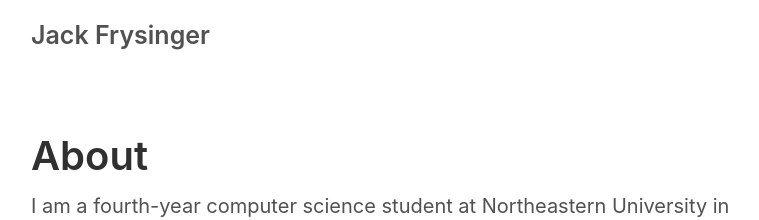
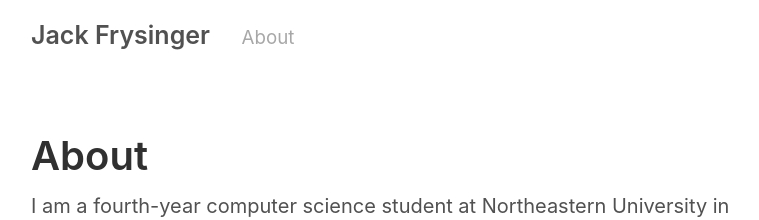
Before and after one commit to jackfrys/jackfrys.github.io, a Jekyll site: the page built from about.md, in a window 1280 px wide. Shown: the top 220 px of the page, without its empty margins (259-1018 px from the left). Built offline with Jekyll 4.4.1, drawn with Linux system fonts in a browser that asks for light colours.

Commit message:
Update some things

```diff
--- a/_config.yml
+++ b/_config.yml
@@ -22,9 +22,11 @@ author:
   email:             jack@jackfrysinger.com
 
 # Custom vars
-version:             2.0.0
+version:             1.0.0
 github:
-  repo:              https://github.com/poole/poole
+  repo:              https://github.com/jackfrys/jackfrys.github.io
+pages_list:
+  [["About", "/about"]]
 
 # Gems
 plugins:
```
